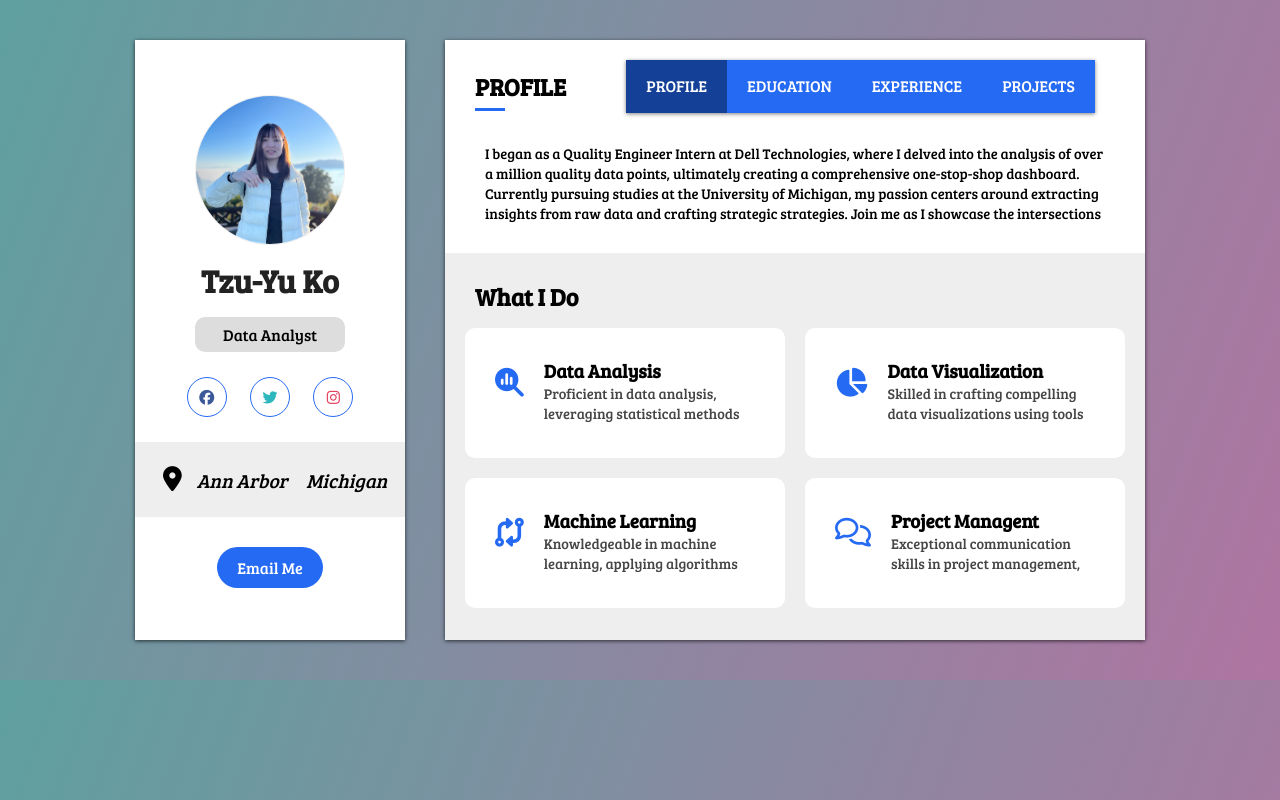
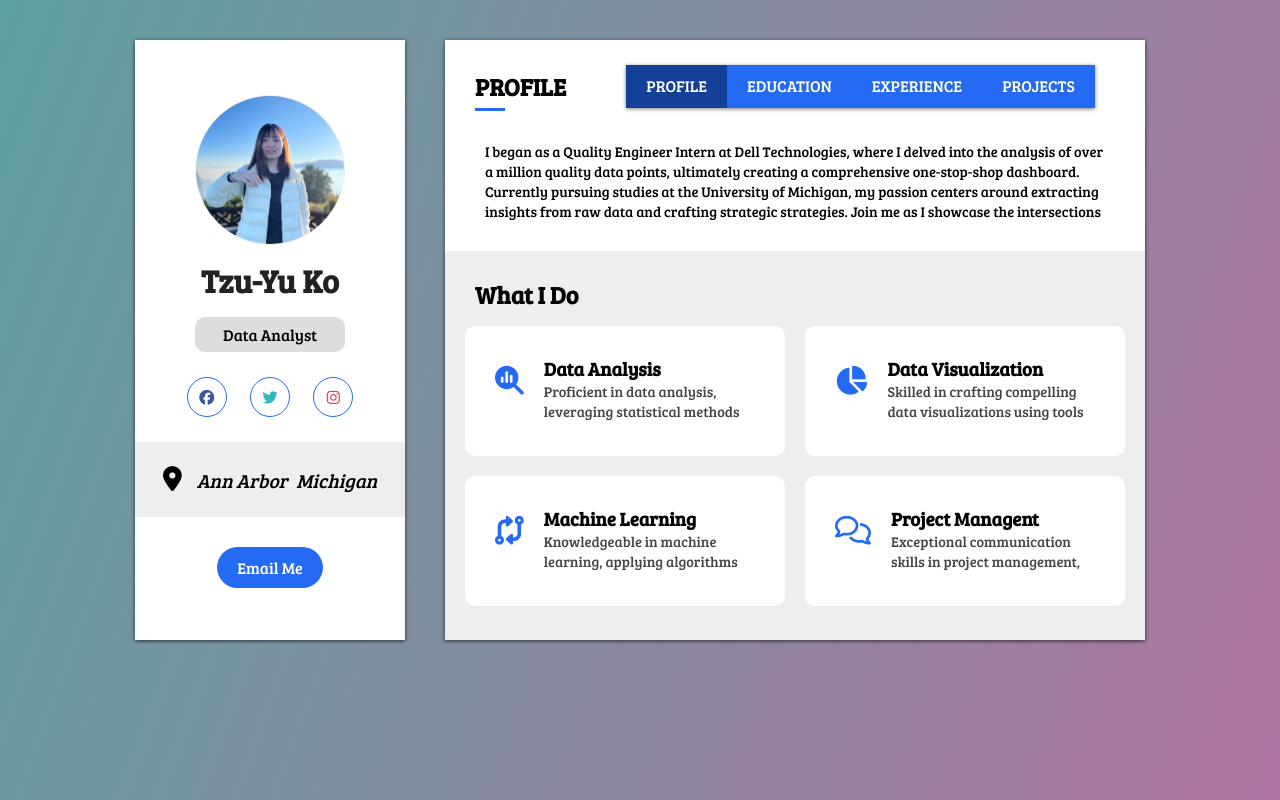
Before and after one commit to b04310041/SI539_final_project, a plain HTML site: page index.html in a window 1280 px wide. Drawn offline with Linux system fonts and the light colour scheme.

Commit message:
Add files via upload

```diff
--- a/css/style.css
+++ b/css/style.css
@@ -9,6 +9,8 @@ body {
     padding: 40px;
     overflow-x: hidden;
     background-image: linear-gradient(110deg, #5fa0a0, #af75a2);
+    /* background-image: linear-gradient(110deg, #58abd4, #542340); */
+    height: 1770px;
 }
 
 p {
@@ -113,7 +115,6 @@ address {
 
 address span:nth-child(1) {
     padding: 5px;
-    margin-left: 10px;
 }
 
 address span i {
@@ -399,6 +400,11 @@ address p {
 }
 
 @media screen and (min-width: 700px) {
+
+    body {
+        height: 1370px;
+    }
+
     aside {
         width: 75%;
         margin: 0 auto;
@@ -433,6 +439,10 @@ address p {
 }
 
 @media screen and (min-width: 900px) {
+
+    body {
+        height: 100vh;
+    }
 
 
     .container {
@@ -490,6 +500,7 @@ address p {
     .nav {
         display: block;
         position: relative;
+        margin-top: 5px;
     }
 
     .nav ul {
@@ -500,7 +511,7 @@ address p {
     }
 
     .nav ul li {
-        padding: 15px 20px;
+        padding: 10px 20px 10px 20px;
         border-bottom: 2px solid transparent;
         transition: border .3s ease-in-out;
     }
```
Also changed, not shown: 2 other files.
